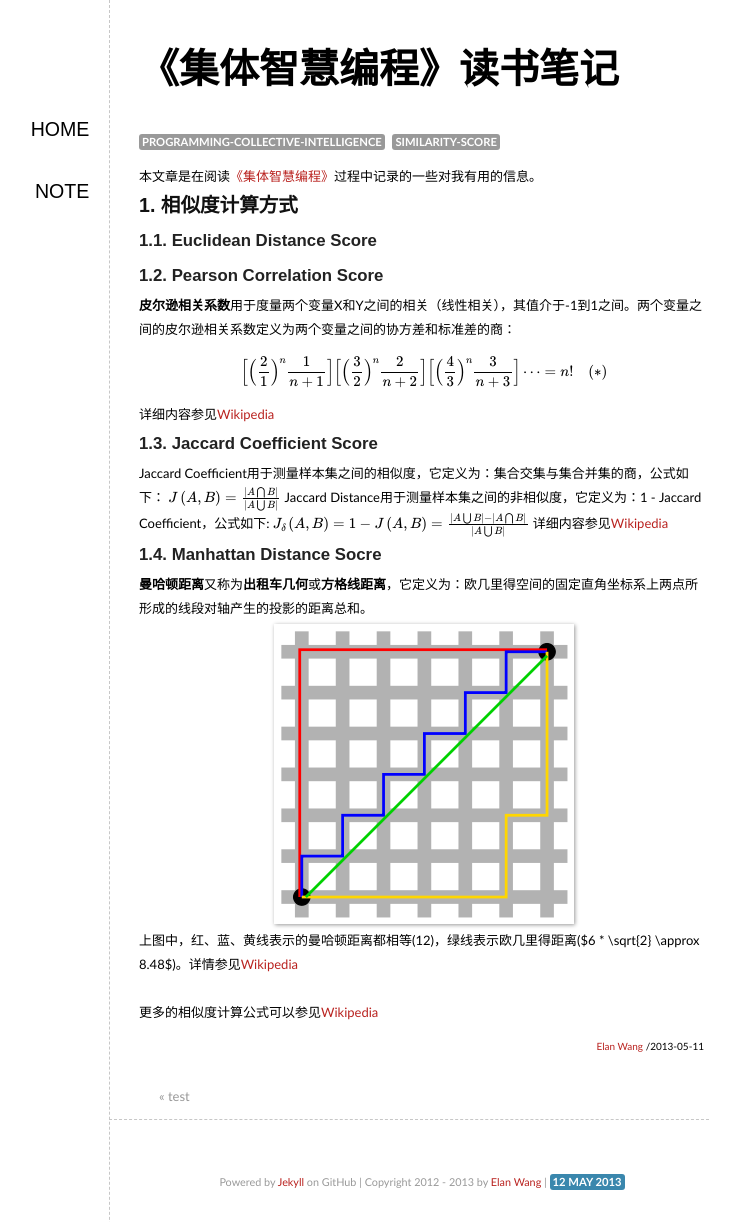
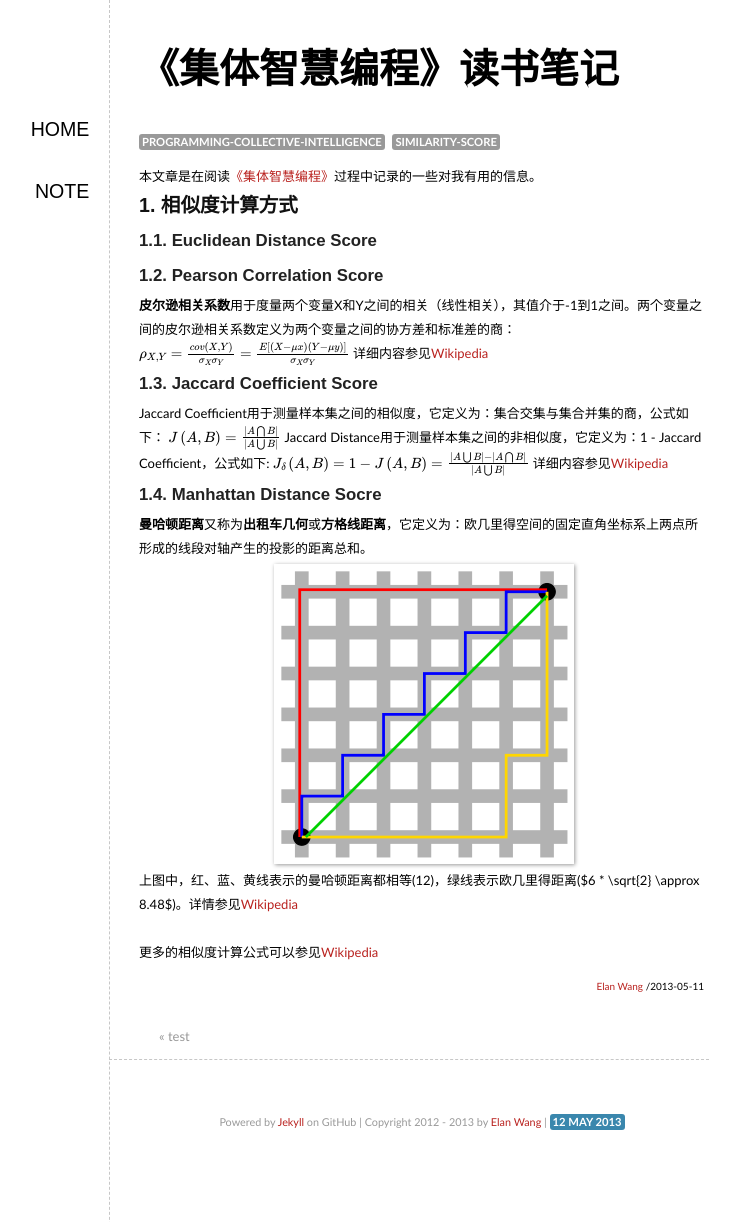
Before and after one commit to elan2wang/note, a Jekyll site: the page built from _posts/2013-05-11-programming-collective-intelligence-note.md, in a window 1280 px wide and 1222 px high. Shown: the whole window, without its empty margins (291-1031 px from the left). Built offline with Jekyll 4.4.1, drawn with Linux system fonts in a browser that asks for light colours; formulas are drawn with MathJax 3.

Commit message:
edit programming collective intelligence note

```diff
--- a/_layouts/default.html
+++ b/_layouts/default.html
@@ -8,7 +8,7 @@
   <link rel="stylesheet" type="text/css" href="/note/style/note.css">
   <script type="text/javascript" src="http://cdn.mathjax.org/mathjax/latest/MathJax.js?config=TeX-AMS-MML_HTMLorMML">
   MathJax.Hub.Config({
-	tex2jax: {inlineMath: [['$', '$'], ['\\(', '\\)']]}
+	tex2jax: {inlineMath: [['$', '$']], displayMath: [ ['$$','$$']]}
   });
   </script>
 </head>
--- a/_posts/2013-05-11-programming-collective-intelligence-note.md
+++ b/_posts/2013-05-11-programming-collective-intelligence-note.md
@@ -10,13 +10,9 @@ categories: 机器学习 文本分析
 ###1.1. Euclidean Distance Score
 ###1.2. Pearson Correlation Score
 **皮尔逊相关系数**用于度量两个变量X和Y之间的相关（线性相关），其值介于-1到1之间。两个变量之间的皮尔逊相关系数定义为两个变量之间的协方差和标准差的商：
-\begin{equation}
-\label{euler-series}
-\Bigl[\Bigl(\frac{2}{1}\Bigr)^n\frac{1}{n+1}\Bigr]
-\Bigl[\Bigl(\frac{3}{2}\Bigr)^n\frac{2}{n+2}\Bigr]
-\Bigl[\Bigl(\frac{4}{3}\Bigr)^n\frac{3}{n+3}\Bigr] \cdots = n!
-\quad  (*)
-\end{equation}
+$$
+\rho_{X,Y} = \frac{cov \left( X,Y \right)}{\sigma_X \sigma_Y} = \frac{E\left[\left( X - \mu x \right)\left( Y - \mu y \right) \right]}{\sigma_X \sigma_Y}
+$$
 详细内容参见[Wikipedia](http://en.wikipedia.org/wiki/Pearson_product-moment_correlation_coefficient)
 ###1.3. Jaccard Coefficient Score
 Jaccard Coefficient用于测量样本集之间的相似度，它定义为：集合交集与集合并集的商，公式如下：
```
